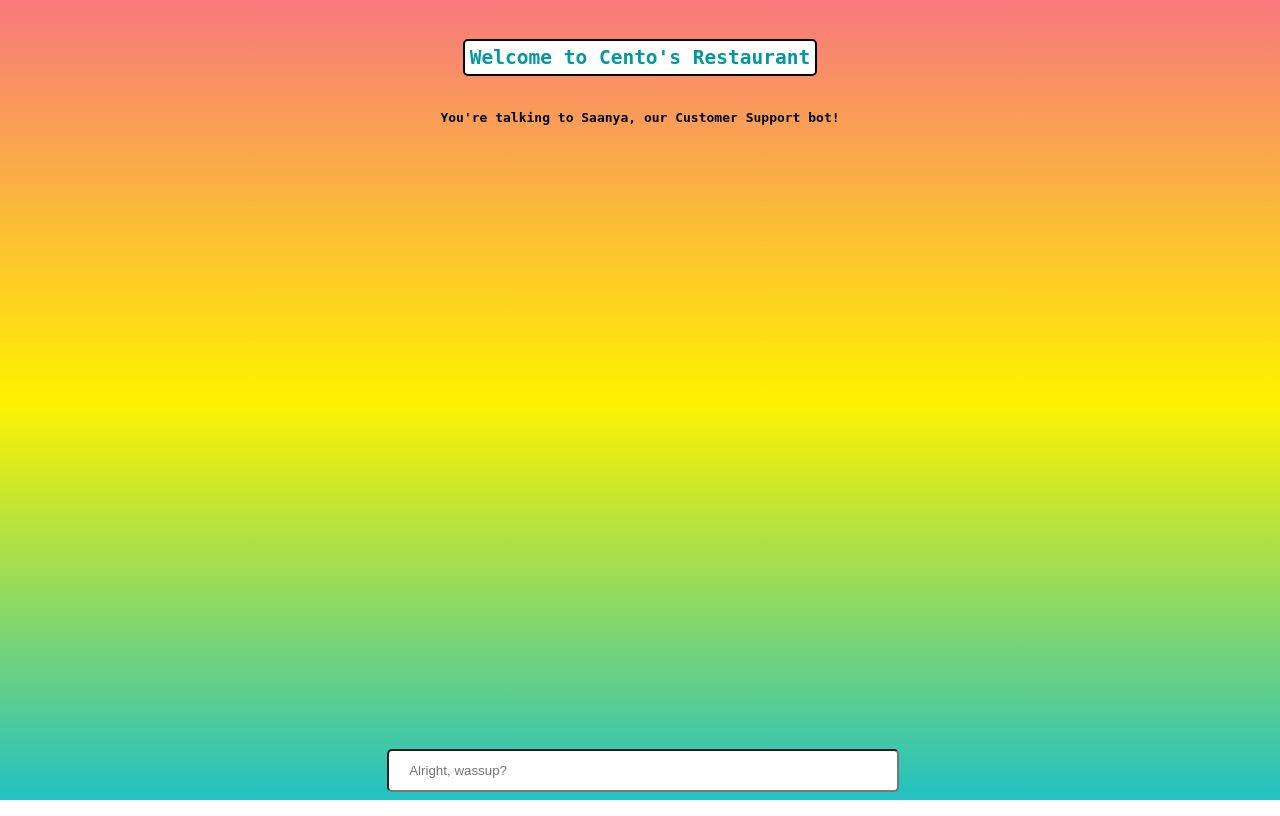
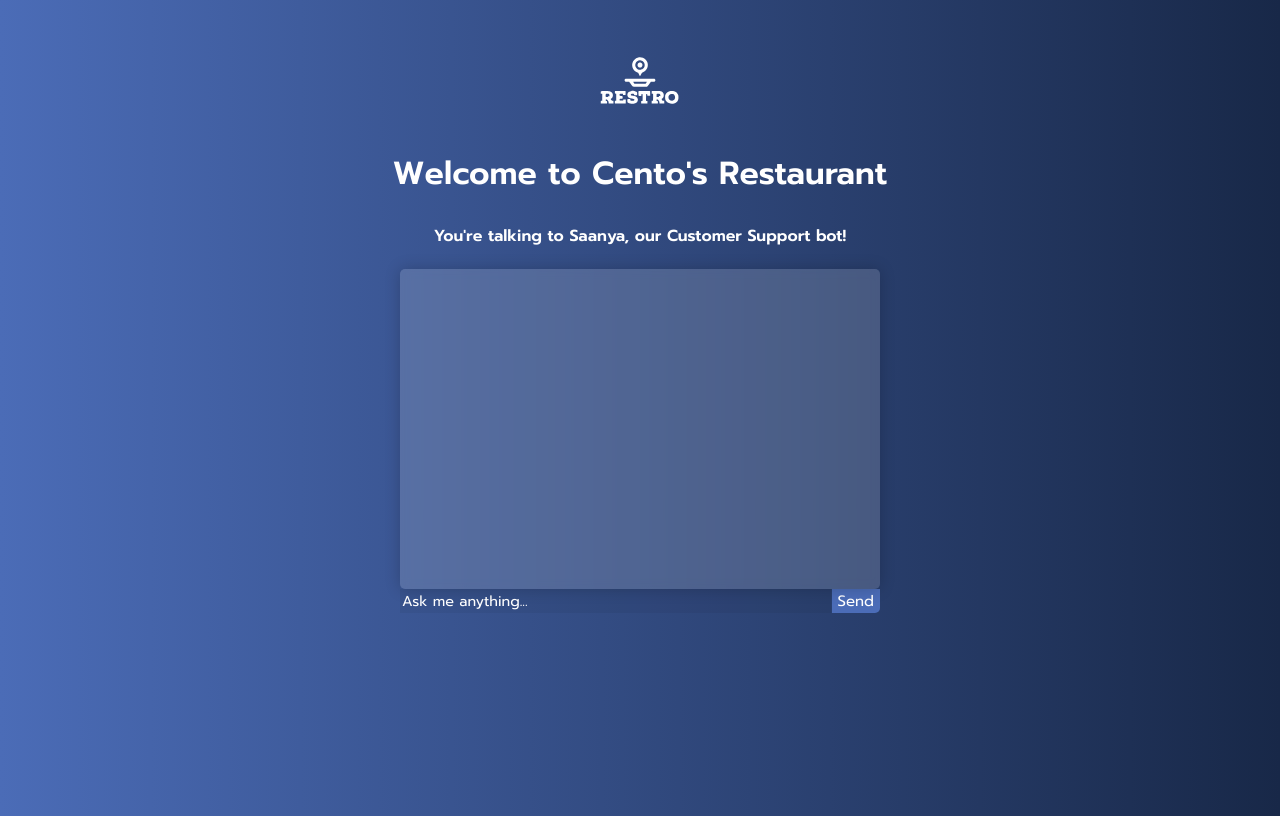
Before and after one commit to preethamcoder/Restaurant-bot, a Flask app: page / in a window 1280 px wide. Run offline with Flask 2, Linux system fonts and the light colour scheme; parts of the project's set-up code (start-up, migrations or seed data) failed here and were passed over; some libraries are stand-ins or nearby versions.

Commit message:
Update index.html

```diff
--- a/templates/index.html
+++ b/templates/index.html
@@ -1,28 +1,224 @@
 <!DOCTYPE html>
 <html>
-  <title>Cento's Restaurant!</title>
+  <title>Restaurant Chatbot</title>
   <head>
-    <link rel="icon" href="">
+    <link rel="icon" href="" />
+    <link rel="preconnect" href="https://fonts.googleapis.com">
+    <link rel="preconnect" href="https://fonts.gstatic.com" crossorigin="">
     <script src="https://ajax.googleapis.com/ajax/libs/jquery/3.2.1/jquery.min.js"></script>
+    <link href="https://fonts.googleapis.com/css2?family=Prompt:ital,wght@0,200;0,300;0,400;0,500;0,600;1,200;1,300;1,400;1,500&amp;display=swap" rel="stylesheet">
     <style>
       body {
+        background: linear-gradient(to right, #4b6cb7, #182848);
+        background-size: cover;
+
+        height: 100vh;
+        overflow-y: hidden;
+        overflow-x: hidden;
+      }
+
+      .page-container {
+        height: 100%;
+      }
+
+      .page-header {
+        margin: 0 auto;
+        text-align: center;
+        width: 40%;
+      }
+
+      .page-header .image {
+        height: 160px;
+        margin-bottom: -50px;
+      }
+
+      .page-header h2 {
+        color: white;
+        font-size: 2rem;
+        font-family: "Prompt", sans-serif;
+      }
+
+      .page-header h4 {
+        color: white;
+        font-size: 1rem;
+        font-family: "Prompt", sans-serif;
+        font-size: 200;
+      }
+
+      .container {
+        width: 30rem;
+        height: 20rem;
+        box-shadow: 0 0 1rem 0 rgba(0, 0, 0, 0.2);
+        border-radius: 5px;
+        background-color: rgba(255, 255, 255, 0.15);
+        backdrop-filter: blur(5px);
+        margin-bottom: 300px;
+        margin: 0 auto;
+        overflow-y: scroll;
+      }
+
+
+      .userText {
+        width: fit-content;
+        width: -webkit-fit-content;
+        width: -moz-fit-content;
+        color: white;
+        background-color: #ff9351;
+        font-family: "Helvetica";
+        font-size: 12px;
+        margin-left: auto;
+        margin-right: 0;
+        line-height: 20px;
+        border-radius: 5px;
+        text-align: left;
+      }
+      .userText span {
+        padding: 10px;
+        border-radius: 5px;
+      }
+      .botText {
+        margin-left: 0;
+        margin-right: auto;
+        width: fit-content;
+        width: -webkit-fit-content;
+        width: -moz-fit-content;
+        color: white;
+        background-color: #00c2cb;
+        font-family: "Helvetica";
+        font-size: 12px;
+        line-height: 20px;
+        text-align: left;
+        border-radius: 5px;
+      }
+      .botText span {
+        padding: 10px;
+        border-radius: 5px;
+      }
+      .boxed {
+
+        width: 30rem;
+        margin: 0 auto;
+
+
+      }
+
+      .button-1 {
+        margin: auto 0;
+        background-color: #4b6cb7;
+        height: 100%;
+        border: none;
+        color: white;
+        border-bottom-right-radius: 5px;
+        font-size: 15px;
+        font-family: "Prompt", sans-serif;
+        cursor: pointer;
+      }
+
+
+      .input-container {
+        width: 100%;
+      }
+
+      .input {
+        background: rgba(0, 0, 0, 0.05);
+        border: none;
+        outline: none;
+        color: white;
+        font-size: 0.9rem;
+        font-family: "Prompt", sans-serif;
+        width: 99%;
+      }
+
+      .input[type="text"]::placeholder {
+        font-family: "Prompt", sans-serif;
+        color: white;
+      }
+
+      .input-wrapper {
+        display: flex;
+        width: 100%;
+      }
+
+      #userInput {
+        width: 100%;
+      }
+
+      ::-webkit-scrollbar {
+        width: 10px;
+      }
+
+      ::-webkit-scrollbar-track {
+        background: #f1f1f1;
+        background-color: rgba(255, 255, 255, 0);
+      }
+
+      ::-webkit-scrollbar-thumb {
+        background: #888;
+        background: rgba(0, 0, 0, 0.05);
+      }
+
+      ::-webkit-scrollbar-thumb:hover {
+        background: #555;
+      }
+
+      .button-container {
+        /*  height:30%; */
+
+        /*  position: absolute;
+  bottom:0; */
+
+        /*  display:flex;
+  justify-content:center;
+  align-content:center;
+  position:absolute;
+  bottom:0;
+  right:0; */
+      }
+
+      /* .button-1 {
+        margin: auto 0;
+        background-color: #4b6cb7;
+        height: 100%;
+        border: none;
+        color: white;
+        border-bottom-right-radius: 5px;
+        font-size: 15px;
+        font-family: "Prompt", sans-serif;
+      } */
+
+      /* .button-1:hover {
+        opacity: 80%;
+        cursor: pointer;
+      } */
+
+      /* .input {
+        background: rgba(0, 0, 0, 0.05);
+        border: none;
+        outline: none;
+        color: white;
+        font-size: 0.9rem;
+        font-family: "Prompt", sans-serif;
+        width: 100%;
+      } */
+
+
+      /* body {
         font-family: monospace;
         background-position: center;
         background-repeat: no-repeat;
         background-size: cover;
         background-attachment: fixed;
-		background-image: linear-gradient(#f7797d, #FFF200, #22c1c3);
       }
       h2 {
         background-color: white;
         border: 2px solid black;
         border-radius: 5px;
-        color: #03989E;
-        display: inline-block;Helvetica
+        color: #03989e;
+        display: inline-block;
         margin: 5px;
         padding: 5px;
       }
-      h4{
+      h4 {
         position: center;
       }
       #chatbox {
@@ -31,9 +227,8 @@
         margin-left: auto;
         margin-right: auto;
         width: 40%;
-        height: 40%
-        position:fixed;
-
+        height: 40%;
+        position: fixed;
       }
       #userInput {
         margin-left: auto;
@@ -45,48 +240,12 @@
         width: 90%;
         border: none;
         border-bottom: 3px solid black;
-        font-family: 'Helvetica';
+        font-family: "Helvetica";
         font-size: 17px;
-      }
-      .userText {
-        width:fit-content; width:-webkit-fit-content; width:-moz-fit-content;
-        color: white;
-        background-color: #00FF00;
-        font-family: 'Helvetica';
-        font-size: 12px;
-        margin-left: auto;
-        margin-right: 0;
-        line-height: 20px;
-        border-radius: 5px;
-        text-align: left;
-      }
-      .userText span {
-        padding:10px;
-        border-radius: 5px;
-      }
-      .botText {
-        margin-left: 0;
-        margin-right: auto;
-        width:fit-content; width:-webkit-fit-content; width:-moz-fit-content;
-        color: white;
-        background-color: #8a2be2;
-        font-family: 'Helvetica';
-        font-size: 12px;
-        line-height: 20px;
-        text-align: left;
-        border-radius: 5px;
-      }
-      .botText span {
-        padding: 10px;
-        border-radius: 5px;
-      }
-      .boxed {
-        margin-left: auto;
-        margin-right: auto;
-        width: 100%;
-        border-radius: 5px;
-      }
-      input[type=text] {
+      } */
+
+      /*
+      input[type="text"] {
         bottom: 0;
         width: 40%;
         padding: 12px 20px;
@@ -94,51 +253,96 @@
         box-sizing: border-box;
         position: fixed;
         border-radius: 5px;
-      }
+      } */
     </style>
   </head>
-  <!--<body background="{{ url_for('static', filename='images/slider.jpg') }}">-->
-  <body>
-    <img />
-    <center>
-      <h2>
-      Welcome to Cento's Restaurant
-      </h2>
-      <h4>
-        You're talking to Saanya, our Customer Support bot!
-      </h4>
-    </center>
+  <body background="{{ url_for('static', filename='images/slider.jpg') }}">
+    <div class="page-container">
+
+      <div class="page-header">
+        <img class="image" src="Restro.svg" />
+        <h2>Welcome to Cento's Restaurant</h2>
+        <h4>You're talking to Saanya, our Customer Support bot!</h4>
+      </div>
+
       <div class="boxed">
-      <div>
-        <div id="chatbox">
+        <!-- <div class="container" id="chatbox"></div>
+        <div class="con">
+          <div class="input-container" id="userInput">
+            <input
+              id="nameInput"
+              type="text"
+              name="msg"
+              placeholder="Alright, wassup?"
+              class="input"
+            />
+
+            <div class="button-container">
+              <button class="button-1">Send</button>
             </div>
           </div>
+        </div> -->
+
+        <div>
+          <div class="container" id="chatbox"></div>
+        </div>
+
+        <div class="input-container">
+          <div class="input-wrapper">
             <div id="userInput">
-          <input id="nameInput" type="text" name="msg" placeholder="Alright, wassup?" />
+              <input
+                id="nameInput"
+                type="text"
+                name="msg"
+                placeholder="Ask me anything..."
+                class="input"
+              />
             </div>
+
+            <div class="button-container">
+              <button class="button-1">Send</button>
+            </div>
+          </div>
+        </div>
+
         <script>
           function getBotResponse() {
             var rawText = $("#nameInput").val();
-          var userHtml = '<p class="userText"><span><b>' + "You : " + '</b>' + rawText + "</span></p>";
+            var userHtml =
+              '<p class="userText"><span><b>' +
+              "You : " +
+              "</b>" +
+              rawText +
+              "</span></p>";
             $("#nameInput").val("");
             $("#chatbox").append(userHtml);
             document
               .getElementById("userInput")
               .scrollIntoView({ block: "start", behavior: "smooth" });
-          $.get("/get", { msg: rawText }).done(function(data) {
-            var botHtml = '<p class="botText"><span><b>' + "Saanya : " + '</b>' + data + "</span></p>";
+            $.get("/get", { msg: rawText }).done(function (data) {
+              var botHtml =
+                '<p class="botText"><span><b>' +
+                "Restrobot : " +
+                "</b>" +
+                data +
+                "</span></p>";
               $("#chatbox").append(botHtml);
               document
                 .getElementById("userInput")
                 .scrollIntoView({ block: "start", behavior: "smooth" });
             });
           }
-        $("#nameInput").keypress(function(e) {
+          $("#nameInput").keypress(function (e) {
             if (e.which == 13) {
               getBotResponse();
             }
           });
+
+          $(".button-1").click(() => {
+            getBotResponse();
+          });
         </script>
+      </div>
     </div>
   </body>
 </html>
```
Lines whose indentation alone changed are shown as unchanged.
